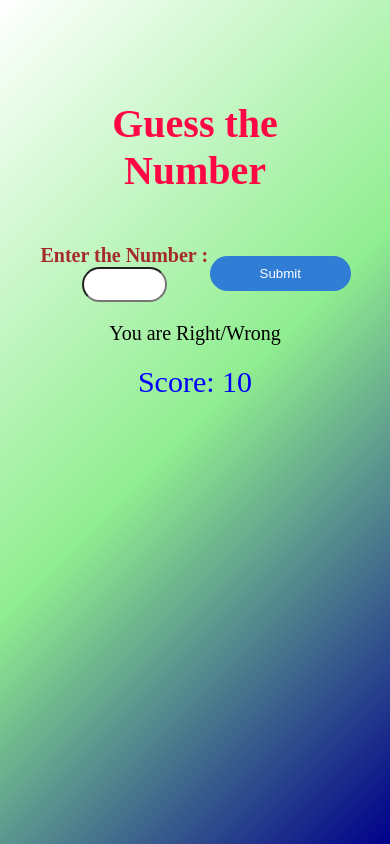
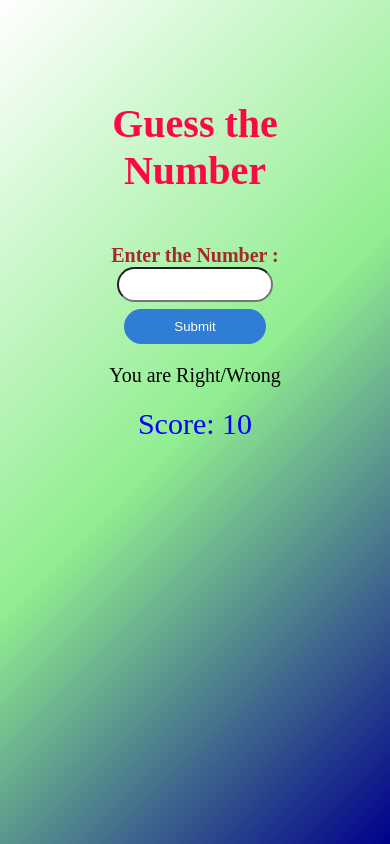
Before and after one commit to Aaron2578/guessing_number, a plain HTML site: page Guess_the_number/index.html in a window 390 px wide. Drawn offline with Linux system fonts and the light colour scheme.

Commit message:
Update style.css
Adding media query

```diff
--- a/Guess_the_number/style.css
+++ b/Guess_the_number/style.css
@@ -68,3 +68,16 @@ body {
  #result {
     font-size: 20px;
  }
+
+ @media only screen and (max-width: 600px) {
+
+    .input-field {
+    width: 100%;
+    height: 100px;
+    margin: auto;
+    display: flex;
+    flex-direction: column;
+    align-items: center;
+    justify-content: space-between;
+}
+ }
```
